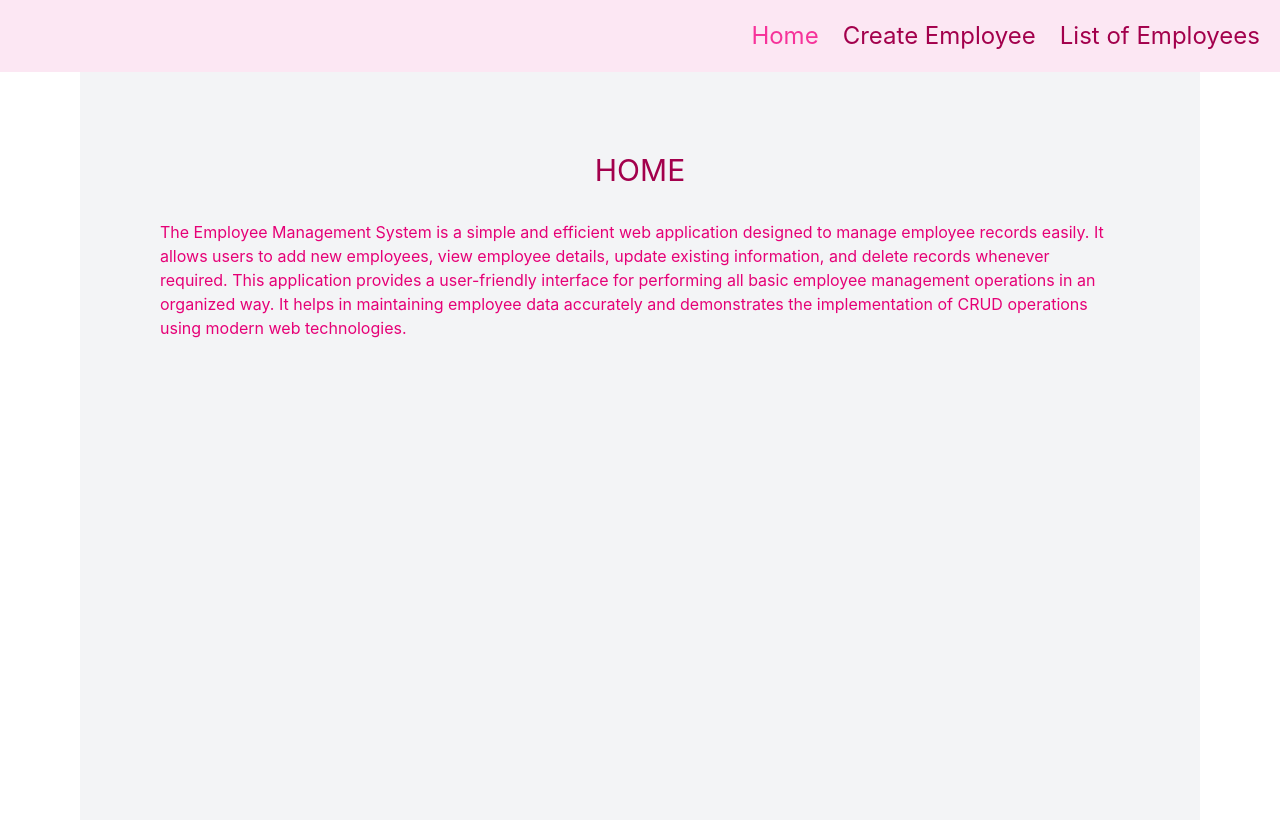
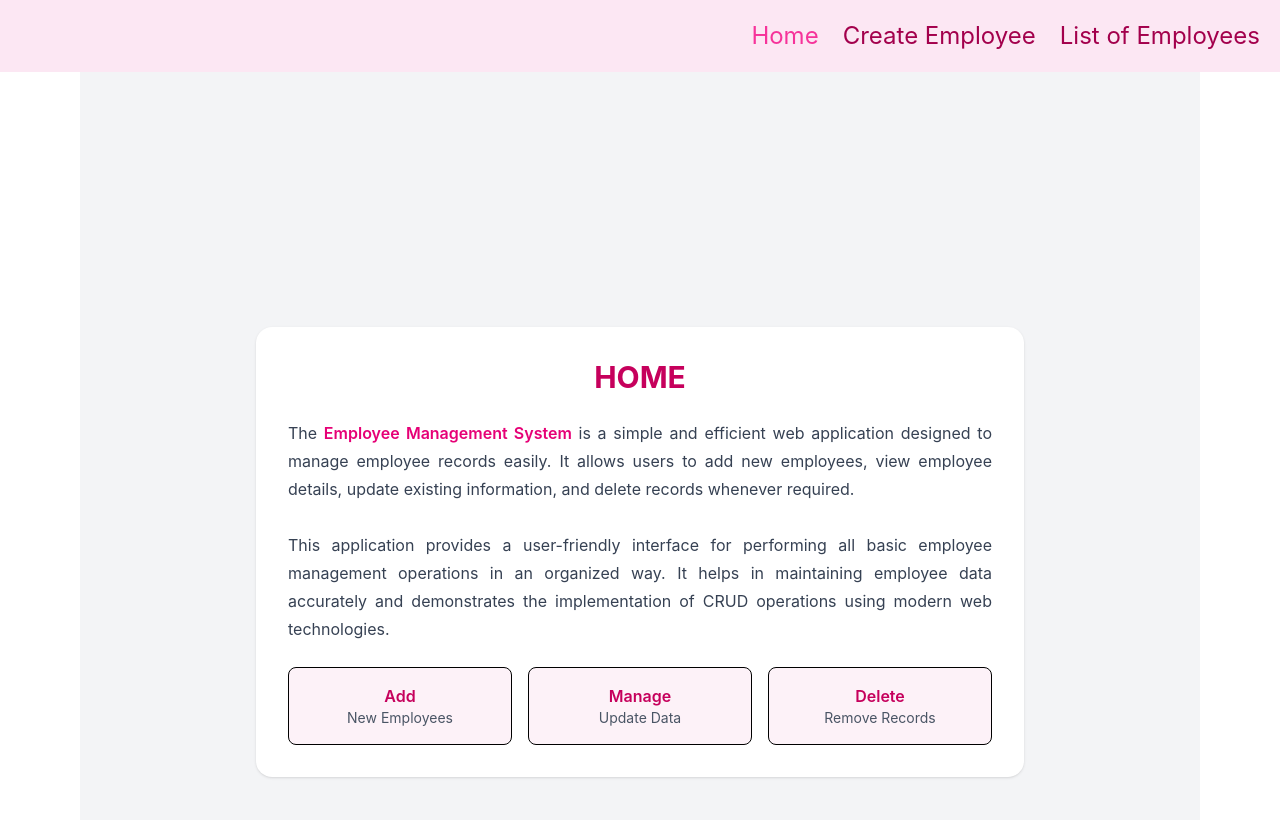
Before and after one commit to revathi-279/Emp_Frontend, a React app: page / in a window 1280 px wide. Shown: the top 820 px of the page. Built offline with nearby package versions, Linux system fonts and the light colour scheme; the HTML template or start-up script is replaced by a standard one.

Commit message:
Updated home page

```diff
--- a/src/components/Home.jsx
+++ b/src/components/Home.jsx
@@ -1,17 +1,45 @@
-import React from 'react'
+import React from "react";
 
 function Home() {
   return (
-    <div>
-      <h2 className='text-center pb-8 text-pink-800 text-3xl'>HOME</h2>
-     <p className='text-pink-600'>
-      The Employee Management System is a simple and efficient web application designed to manage employee records easily.
-      It allows users to add new employees, view employee details, update existing information, and delete records whenever required.
-       This application provides a user-friendly interface for performing all basic employee management operations in an organized way.
-       It helps in maintaining employee data accurately and demonstrates the implementation of CRUD operations using modern web technologies.
-     </p>
+    <div className="min-h-screen bg-gray-100 flex items-center justify-center p-6">
+      <div className="max-w-3xl w-full bg-white rounded-2xl shadow p-8">
+
+        {/* Title */}
+        <h2 className="text-center text-3xl font-bold text-pink-700 mb-6">
+          HOME
+        </h2>
+
+        {/* Description Card */}
+        <p className="text-gray-700 text-base leading-7 text-justify">
+          The <span className="font-semibold text-pink-600">Employee Management System</span> is a simple and efficient web application designed to manage employee records easily.
+          It allows users to add new employees, view employee details, update existing information, and delete records whenever required.
+          <br /><br />
+          This application provides a user-friendly interface for performing all basic employee management operations in an organized way.
+          It helps in maintaining employee data accurately and demonstrates the implementation of CRUD operations using modern web technologies.
+        </p>
+
+        {/* Feature Highlights */}
+        <div className="mt-6 grid grid-cols-1 md:grid-cols-3 gap-4 text-center">
+          <div className="bg-pink-50 p-4 rounded-lg border">
+            <h3 className="font-semibold text-pink-700">Add</h3>
+            <p className="text-sm text-gray-600">New Employees</p>
+          </div>
+
+          <div className="bg-pink-50 p-4 rounded-lg border">
+            <h3 className="font-semibold text-pink-700">Manage</h3>
+            <p className="text-sm text-gray-600">Update Data</p>
+          </div>
+
+          <div className="bg-pink-50 p-4 rounded-lg border">
+            <h3 className="font-semibold text-pink-700">Delete</h3>
+            <p className="text-sm text-gray-600">Remove Records</p>
+          </div>
+        </div>
+
+      </div>
     </div>
-  )
+  );
 }
 
-export default Home
+export default Home;
```
